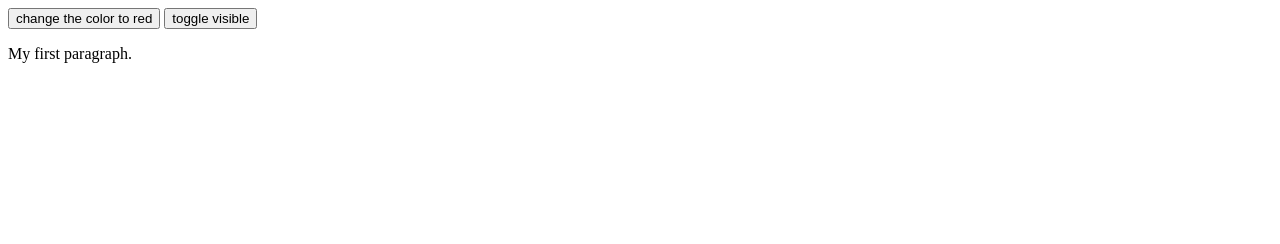
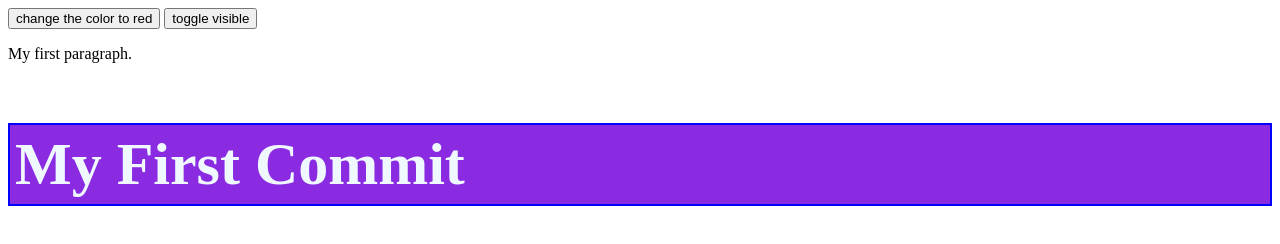
Before and after one commit to DanNissen/coding-with-clay, a plain HTML site: page index.html in a window 1280 px wide. Drawn offline with Linux system fonts and the light colour scheme.

Commit message:
practicing css with and git with spanky

```diff
--- a/index.css
+++ b/index.css
@@ -0,0 +1,8 @@
+.yay {
+    border: 2px solid blue;
+    padding: 5px;
+    background-color: blueviolet;
+    color: aliceblue;
+    font-size: 60px;
+    font-weight: bolder;
+}
--- a/index.html
+++ b/index.html
@@ -10,6 +10,7 @@
 <button onclick="changeToRed()">change the color to red</button>
 <button onclick="toggleVisible()">toggle visible</button>
 <p>My first paragraph.</p>
+<p class="yay">My First Commit</p>
 <script src="./index.js"></script>
 </body>
 </html>
```
